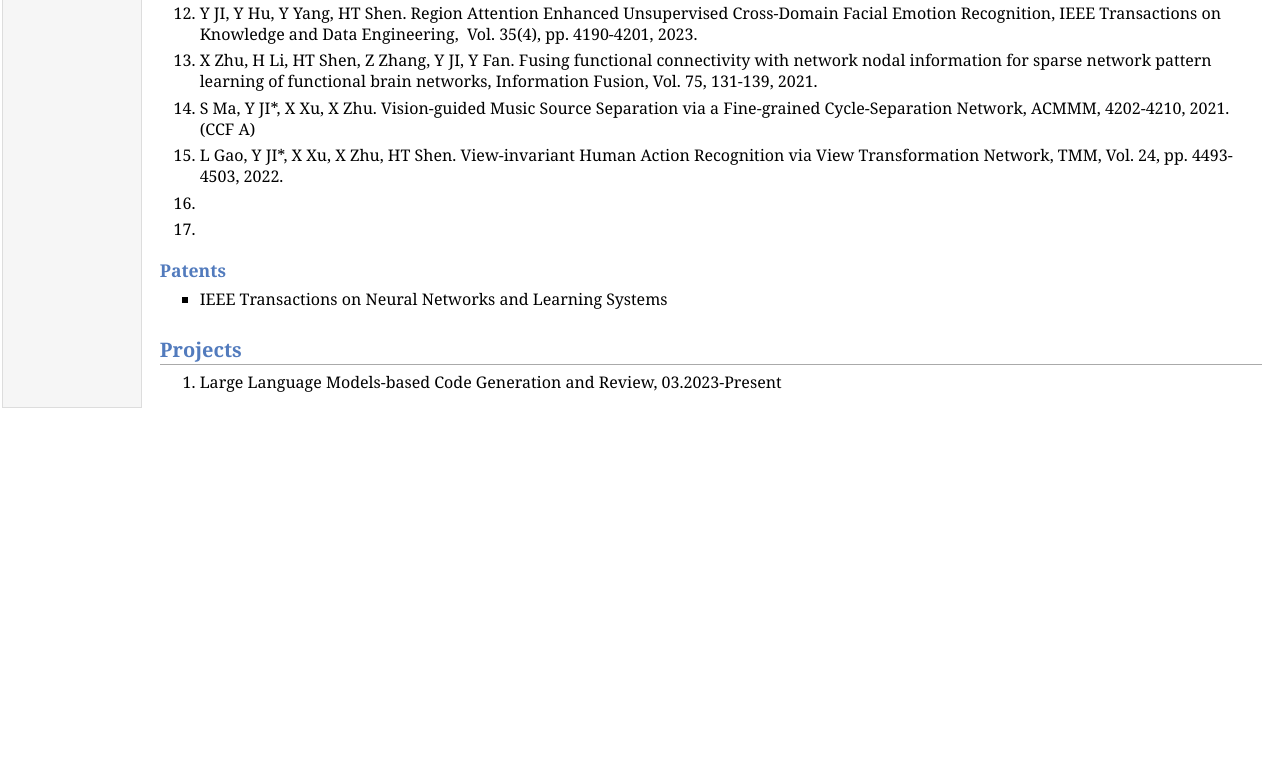
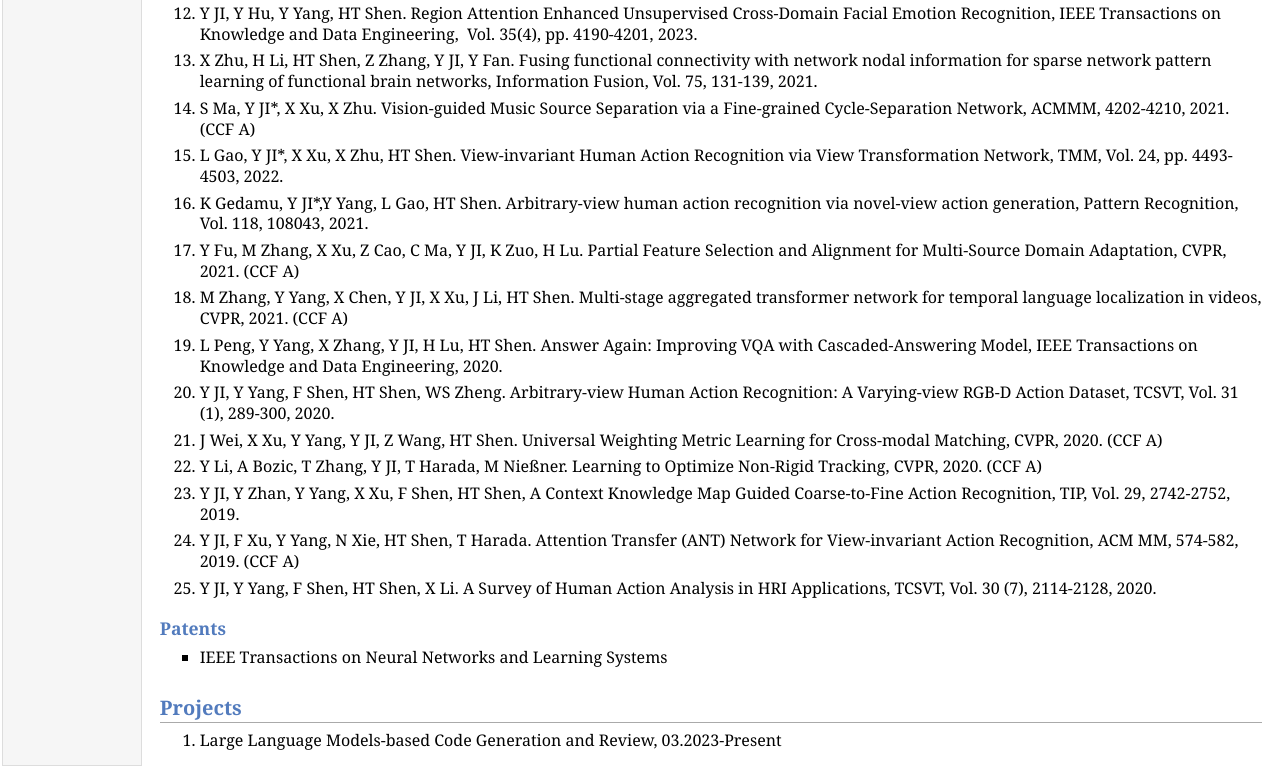
Before and after one commit to Yan-LiJI/Yan-LiJI.github.io, a plain HTML site: page index.html in a window 1280 px wide. Shown: the part 1207-1983 px from the top of the page. Before the commit the page ends 1625 px from the top, so only its background shows below. Drawn offline with Linux system fonts and the light colour scheme.

Commit message:
Update index.html

```diff
--- a/index.html
+++ b/index.html
@@ -29,7 +29,7 @@
 E-mail: <a href="mailto:jiyanli82@gmail.com">jiyanli82@gmail.com</a></p>
 </td></tr></table>
 <h2>About me</h2>
-<p>Yanli Ji is currently a Professor at Sun Yat-sen University (Shenzhen). She obtained her Ph.D degree from the Department of Advanced Information Technology, Kyushu University, Japan in Sep. 2012. She was a visiting researcher at the University of Tokyo from Nov. 2018 to Jan. 2020. Her research interests focus on Human-Centered Robot topics, e.g. human activities, emotions, embodied intelligence, etc.</p>
+<p>Yanli Ji is a Professor at Sun Yat-sen University (Shenzhen). She obtained her Ph.D degree from the Department of Advanced Information Technology, Kyushu University, Japan in Sep. 2012. She was a visiting researcher at the University of Tokyo from Nov. 2018 to Jan. 2020. Her research interests focus on Human-Centered Robot topics, e.g. human activities, emotions, embodied intelligence, etc.</p>
 <p>教授，博导，博士毕业于日本九州大学，东京大学客员研究员。入选深圳市高层次人才孔雀计划，入选2023年度AI华人女性青年学者榜。发表中科院JCR二区以上SCI期刊及CCF A国际会议论文50余篇，申请三十余项发明专利。中国计算机学会高级会员(CCF Senior Member)，中国图象图形学会青年工作委员会执行委员、副秘书长，VALSE 委员会 SAC主席。参与组织包括ACMMM 2021，ACMMM Asia 2021，ACCV2022等国际会议5次，国内学术峰会视觉与学习青年学者研讨会（VALSE）及 ACM SIGAI CHINA symposium in TURC等15余次。28th Australasian Database Conference国际会议Best Paper Award；第二十届中国虚拟现实大会最佳论文提名奖。</p>
 <h2>招收研究生</h2>
 <p> 研究生申请基本要求： 踏实努力；对具身智能和机器人有很高兴趣，愿意付出时间钻研。良好的数理基础，动手能力强，具有团队合作意识. <p>
@@ -45,7 +45,7 @@ E-mail: <a href="mailto:jiyanli82@gmail.com">jiyanli82@gmail.com</a></p>
 <li><p>Large Vision Language Models （大模型LVM）</p>
 </li>
 </ul>
-<h3>Major Publications</h3>
+<h3>Selected Publications</h3>
 <ol>
 <li><p>K Gedamu, Y JI*, Y Yang, J Shao, H T Shen. Self-supervised Sub-Action Parsing Network for Semi-supervised Action Quality Assessment, TIP, 2024.  (IF = 9.4)  </p>
 </li>
@@ -77,9 +77,25 @@ E-mail: <a href="mailto:jiyanli82@gmail.com">jiyanli82@gmail.com</a></p>
 </li>
   <li><p> L Gao, Y JI*, X Xu, X Zhu, HT Shen. View-invariant Human Action Recognition via View Transformation Network, TMM, Vol. 24, pp. 4493-4503, 2022.  </p>
 </li>
-  <li><p> </p>
+  <li><p> K Gedamu, Y JI*,Y Yang, L Gao, HT Shen. Arbitrary-view human action recognition via novel-view action generation, Pattern Recognition, Vol. 118, 108043, 2021. </p>
 </li>
-  <li><p> </p>
+  <li><p> Y Fu, M Zhang, X Xu, Z Cao, C Ma, Y JI, K Zuo, H Lu. Partial Feature Selection and Alignment for Multi-Source Domain Adaptation, CVPR, 2021. (CCF A) </p>
+</li>
+   <li><p> M Zhang, Y Yang, X Chen, Y JI, X Xu, J Li, HT Shen. Multi-stage aggregated transformer network for temporal language localization in videos, CVPR, 2021. (CCF A) </p>
+</li>
+   <li><p> L Peng, Y Yang, X Zhang, Y JI, H Lu, HT Shen. Answer Again: Improving VQA with Cascaded-Answering Model, IEEE Transactions on Knowledge and Data Engineering, 2020.</p>
+</li>
+   <li><p> Y JI, Y Yang, F Shen, HT Shen, WS Zheng. Arbitrary-view Human Action Recognition: A Varying-view RGB-D Action Dataset, TCSVT, Vol. 31 (1), 289-300, 2020.</p>
+</li>
+   <li><p>  J Wei, X Xu, Y Yang, Y JI, Z Wang, HT Shen. Universal Weighting Metric Learning for Cross-modal Matching, CVPR, 2020. (CCF A) </p>
+</li>
+   <li><p> Y Li, A Bozic, T Zhang, Y JI, T Harada, M Nießner. Learning to Optimize Non-Rigid Tracking, CVPR, 2020. (CCF A)  </p>
+</li>
+   <li><p> Y JI, Y Zhan, Y Yang, X Xu, F Shen, HT Shen, A Context Knowledge Map Guided Coarse-to-Fine Action Recognition, TIP, Vol. 29, 2742-2752, 2019. </p>
+</li>
+   <li><p> Y JI, F Xu, Y Yang, N Xie, HT Shen, T Harada. Attention Transfer (ANT) Network for View-invariant Action Recognition, ACM MM, 574-582, 2019. (CCF A) </p>
+</li>
+   <li><p>Y JI, Y Yang, F Shen, HT Shen, X Li. A Survey of Human Action Analysis in HRI Applications, TCSVT, Vol. 30 (7), 2114-2128, 2020. </p>
 </li>
 </ol>
 <h3>Patents</h3>
```
